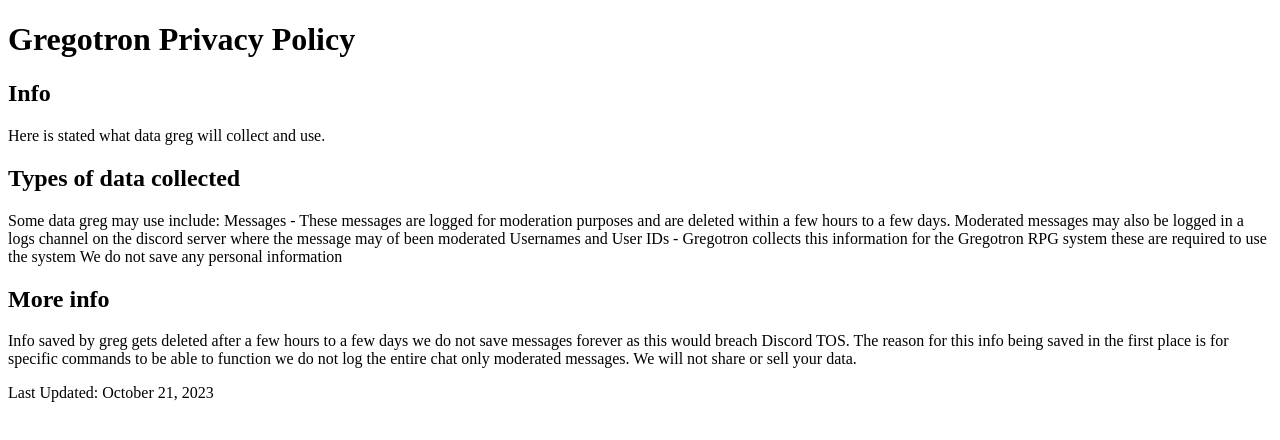
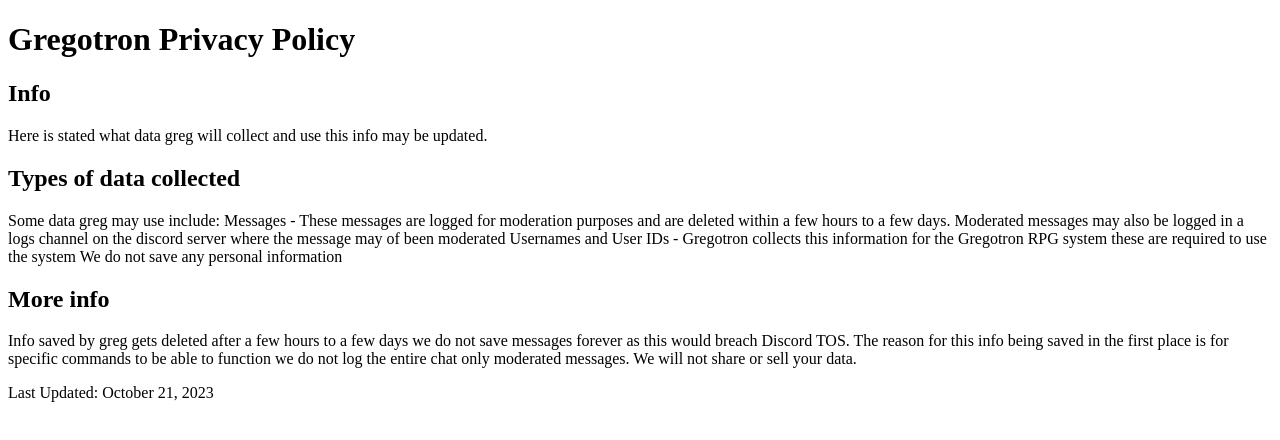
Before and after one commit to SaiyaC/gregprivacy, a plain HTML site: page index.html in a window 1280 px wide. Drawn offline with Linux system fonts and the light colour scheme.

Commit message:
Update index.html

```diff
--- a/index.html
+++ b/index.html
@@ -14,7 +14,7 @@
     <section>
         <h2>Info</h2>
         <p>
-            Here is stated what data greg will collect and use.
+            Here is stated what data greg will collect and use this info may be updated.
         </p>
     </section>
     <section>
```
